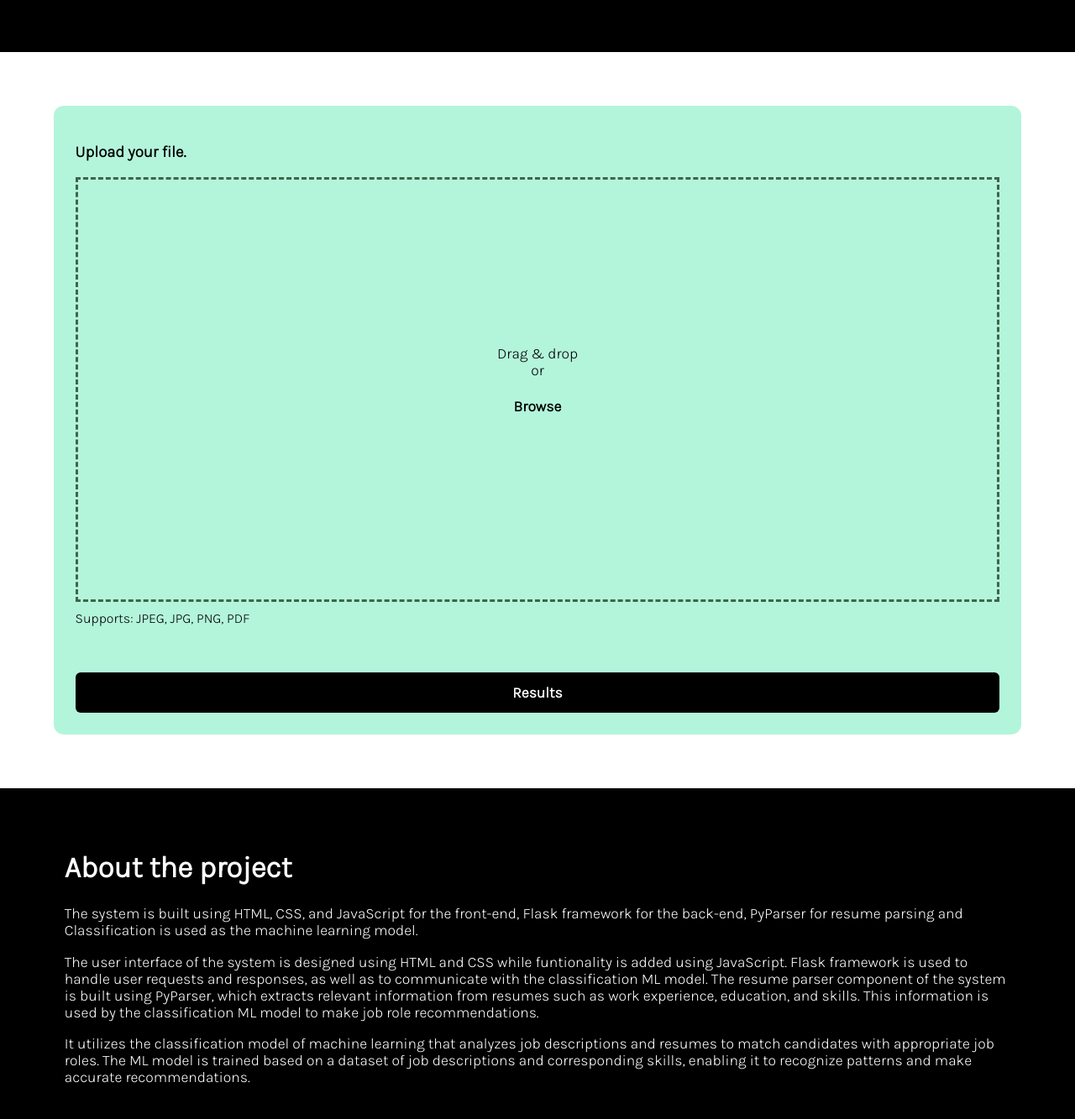
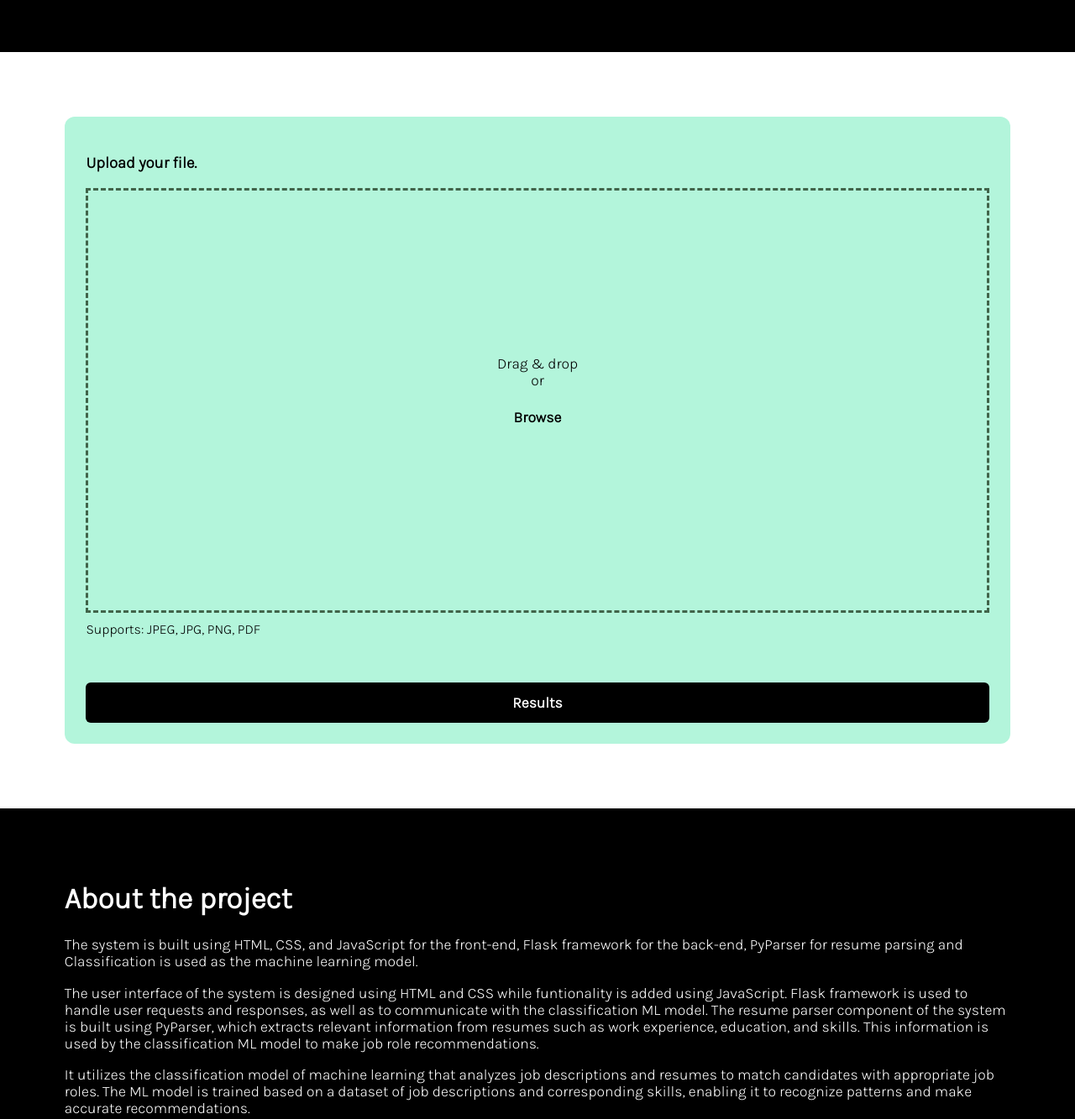
Before and after one commit to KirtanaBhat/RoleRecommender, a plain HTML site: page index.html in a window 1280 px wide. Shown: the part 1160-2493 px from the top of the page at 84% size. Drawn offline with nearby package versions, Linux system fonts and the light colour scheme.

Commit message:
Update styles.css

```diff
--- a/styles.css
+++ b/styles.css
@@ -86,7 +86,7 @@ body{
   justify-content: center;
   flex-direction: column;
   background: #b3f5db;
-  margin: 5%;
+  margin: 6%;
   border-radius: 12px;
   padding: 2%;
 
@@ -153,7 +153,7 @@ a{
 .section3{
   font-family: 'Karla', sans-serif;
   font-size: 1.1rem;
-  padding: 4% 6%;
+  padding: 5% 6%;
   background-color: black;
   color: white;
 }
```
